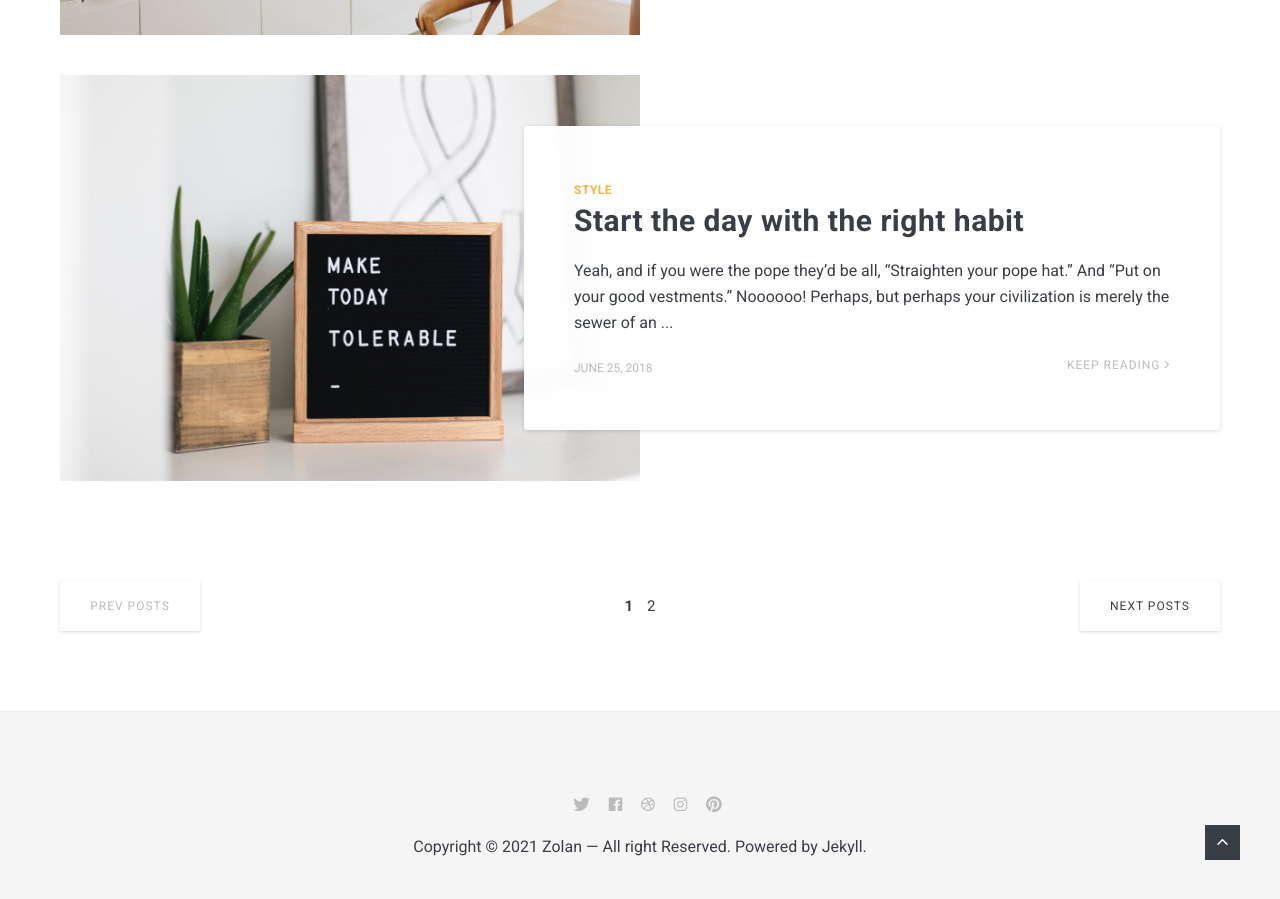
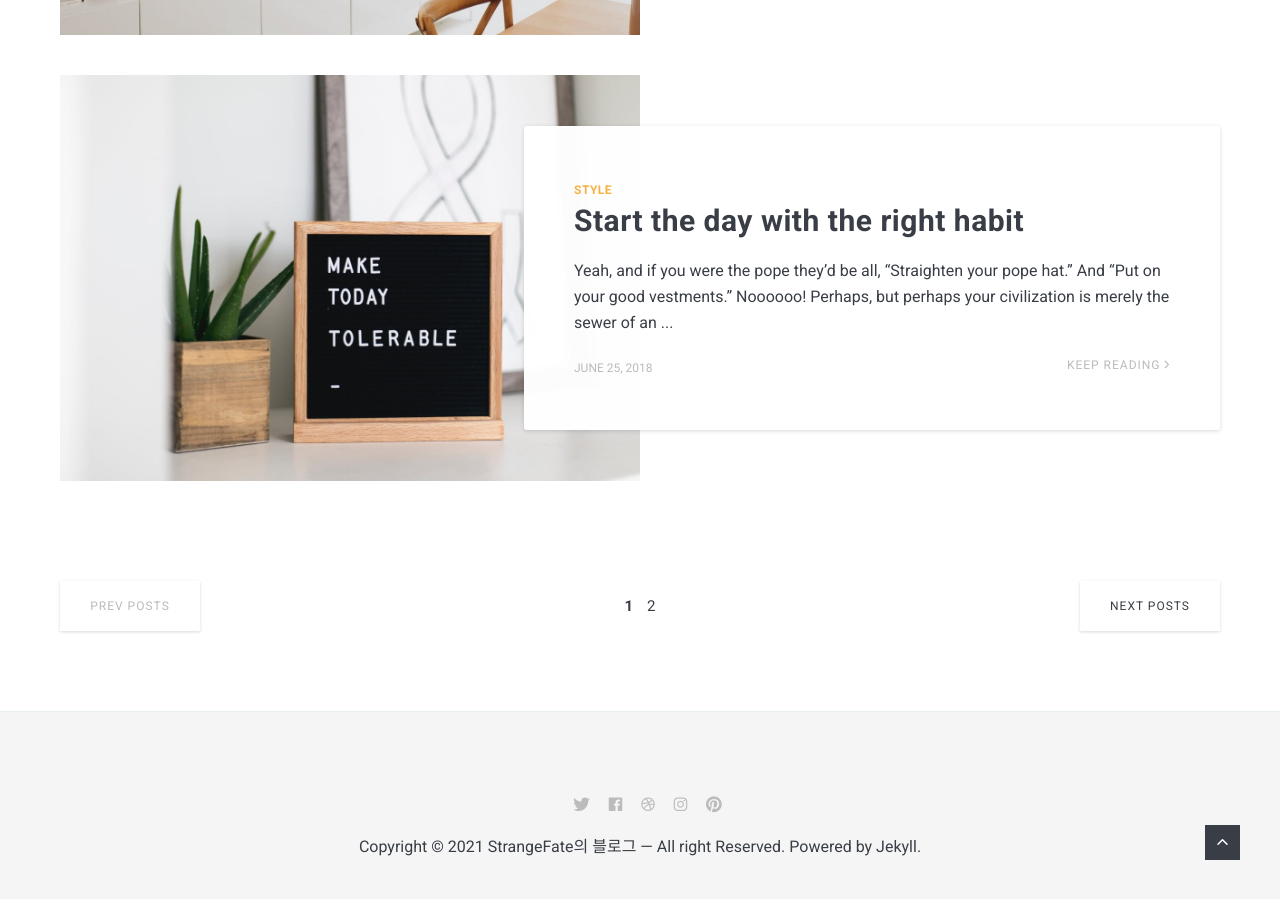
Before and after one commit to StrangeFate/StrangeFate.github.io, a Jekyll site: the page built from index.html, in a window 1280 px wide and 900 px high, scrolled down 2480 px. Built offline with Jekyll 4.4.1, drawn with Linux system fonts in a browser that asks for light colours; nearby versions of some CDN libraries; the list of posts is cut into pages by our own code.

Commit message:
Update settings.yml

```diff
--- a/_data/settings.yml
+++ b/_data/settings.yml
@@ -1,14 +1,14 @@
 #-------------------------------
 # General Site Settings
-title: Zolan
+title: StrangeFate의 블로그
 logo: logo.svg # You can add own logo.
-description: Zolan is modern minimal theme for Jekyll
+description: StrangeFate의 블로그입니다.
 
 
 #-------------------------------
 # Author Settings
 author:
-  name: Alex Rodriguez
+  name: StrangeFate
   image: 01.jpg
   say-hello: Hello, I’m <strong>Alex Rodriguez</strong>
   bio: Designs, talks, and writes about <strong>web</strong>, <strong>ethics</strong>, <strong>privacy</strong>, and dev. I share design tutorials, free resources and inspiration. Loves <a href="#">music</a> & riding his bicycle.
```
